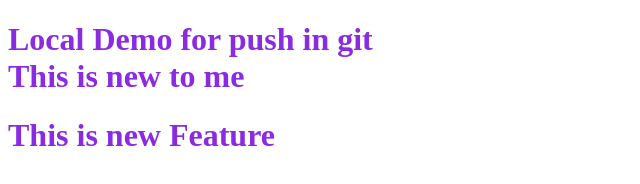
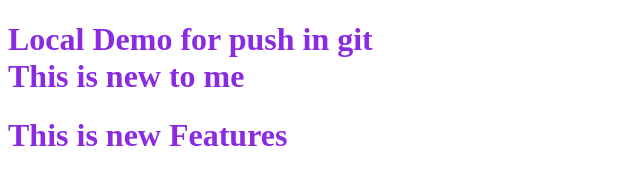
Before and after one commit to Talhaattari209/localrepo, a plain HTML site: page index.html in a window 1280 px wide. Shown: the full height of the page, 0-640 px from the left. Drawn offline with Linux system fonts and the light colour scheme.

Commit message:
MC branch1

```diff
--- a/index.html
+++ b/index.html
@@ -8,6 +8,6 @@
 </head>
 <body>
     <h1>Local Demo for push in git <br> This is new to me </h1>
-    <h1> This is new Feature </h1>
+    <h1> This is new Features </h1>
 </body>
 </html>
```
